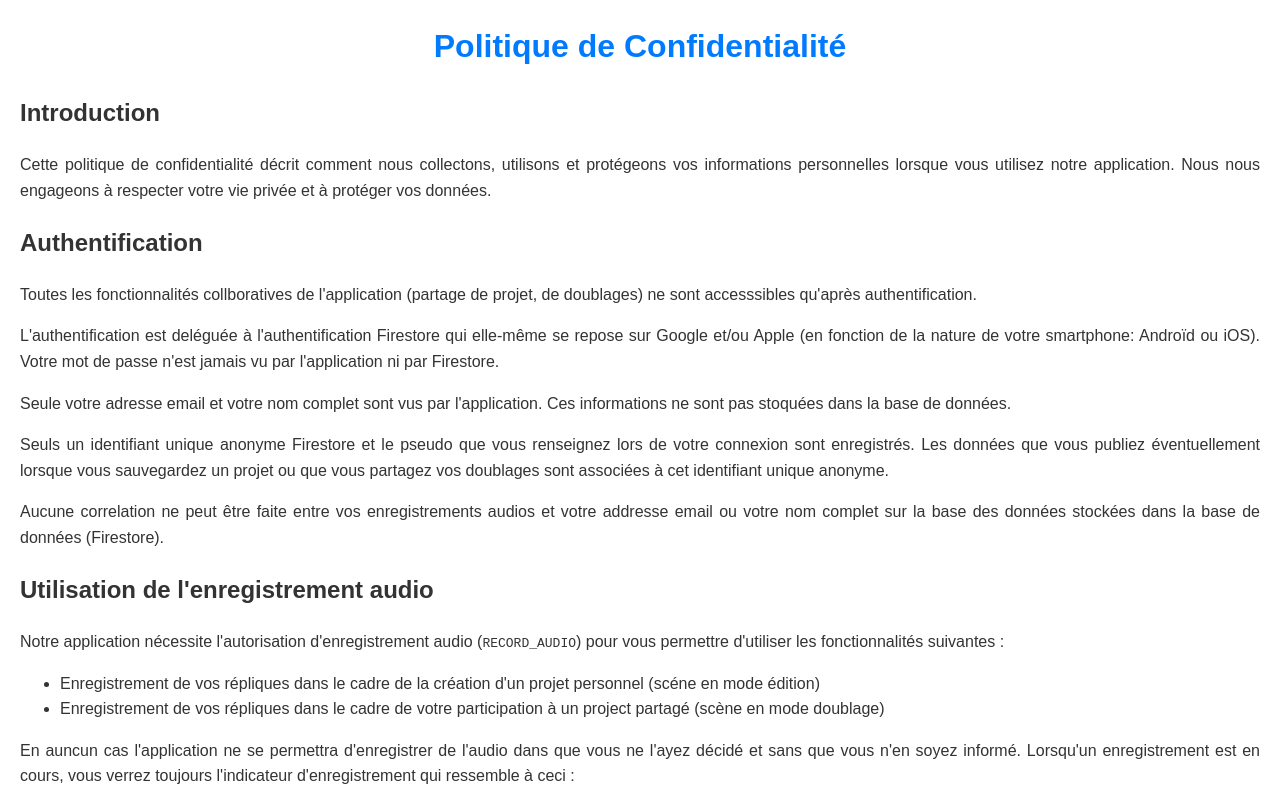
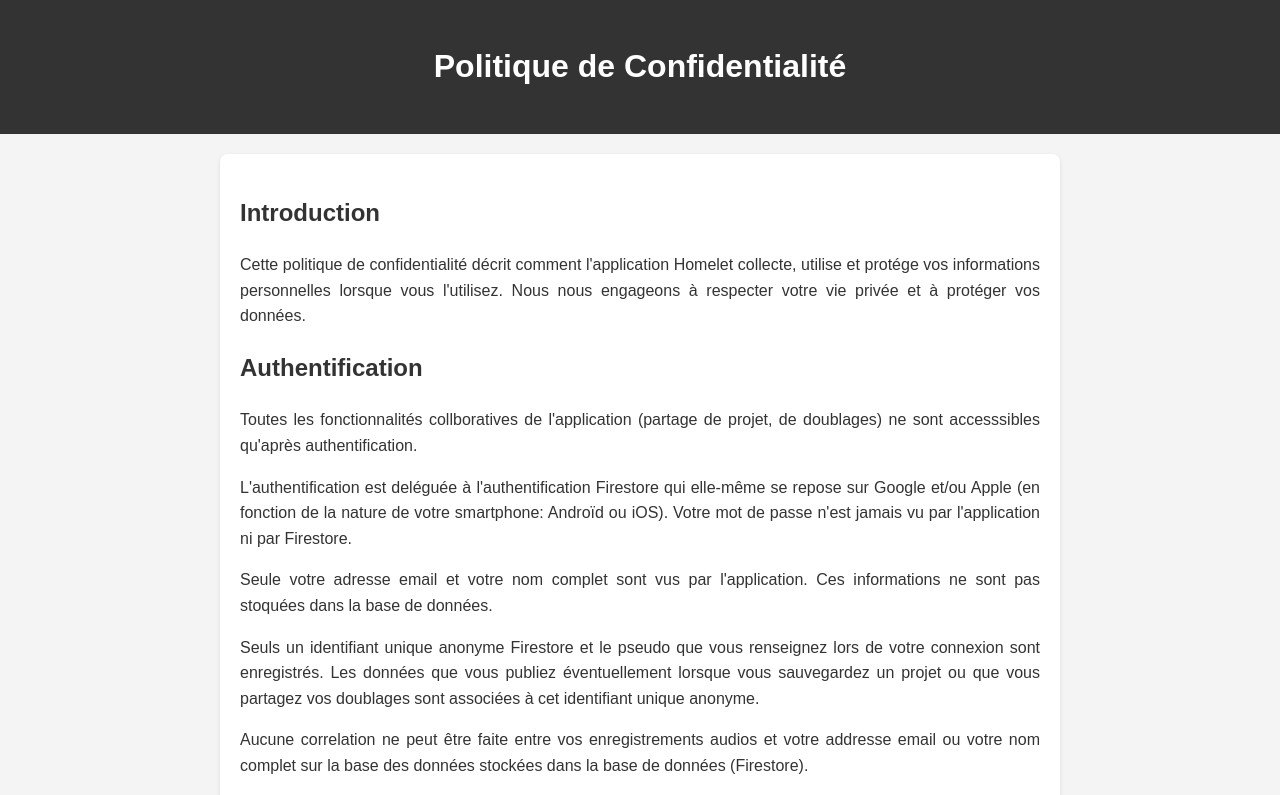
Before and after one commit to xdegenne/homelet, a plain HTML site: page docs/policies/confidentiality_policy.html in a window 1280 px wide. Shown: the top 795 px of the page. Drawn offline with Linux system fonts and the light colour scheme.

Commit message:
doc: layout and css

```diff
--- a/docs/policies/confidentiality_policy.html
+++ b/docs/policies/confidentiality_policy.html
@@ -8,19 +8,30 @@
         body {
             font-family: Arial, sans-serif;
             line-height: 1.6;
-            margin: 20px;
+            margin: 0;
             padding: 0;
+            background-color: #f4f4f4;
             color: #333;
+        }
+        header {
+            background: #333;
+            color: white;
+            padding: 20px;
+            text-align: center;
+            p {
+            text-align: center;
+            }
+        }
+        main {
+            max-width: 800px;
+            margin: 20px auto;
+            background: white;
+            padding: 20px;
+            border-radius: 8px;
+            box-shadow: 0 2px 4px rgba(0, 0, 0, 0.1);
         }
         p {
             text-align: justify;
-        }
-        header {
-            text-align: center;
-            margin-bottom: 20px;
-        }
-        h1 {
-            color: #007BFF;
         }
         section {
             margin-bottom: 20px;
@@ -35,9 +46,11 @@
         <h1>Politique de Confidentialité</h1>
     </header>
 
+    <main>
+
         <section>
             <h2>Introduction</h2>
-        <p>Cette politique de confidentialité décrit comment nous collectons, utilisons et protégeons vos informations personnelles lorsque vous utilisez notre application. Nous nous engageons à respecter votre vie privée et à protéger vos données.</p>
+            <p>Cette politique de confidentialité décrit comment l'application Homelet collecte, utilise et protége vos informations personnelles lorsque vous l'utilisez. Nous nous engageons à respecter votre vie privée et à protéger vos données.</p>
         </section>
 
         <section>
@@ -118,5 +131,7 @@
             <h2>Nous contacter</h2>
             <p>Si vous avez des questions ou des préoccupations concernant cette politique de confidentialité, vous pouvez nous contacter à l'adresse suivante : <a href="mailto:homelet.app@gmail.com">homelet.app@gmail.com</a>.</p>
         </section>
+    </main>
+
 </body>
 </html>
```
Also changed, not shown: docs/help/index.html (+5 -1 lines). Lines whose indentation alone changed are shown as unchanged.
